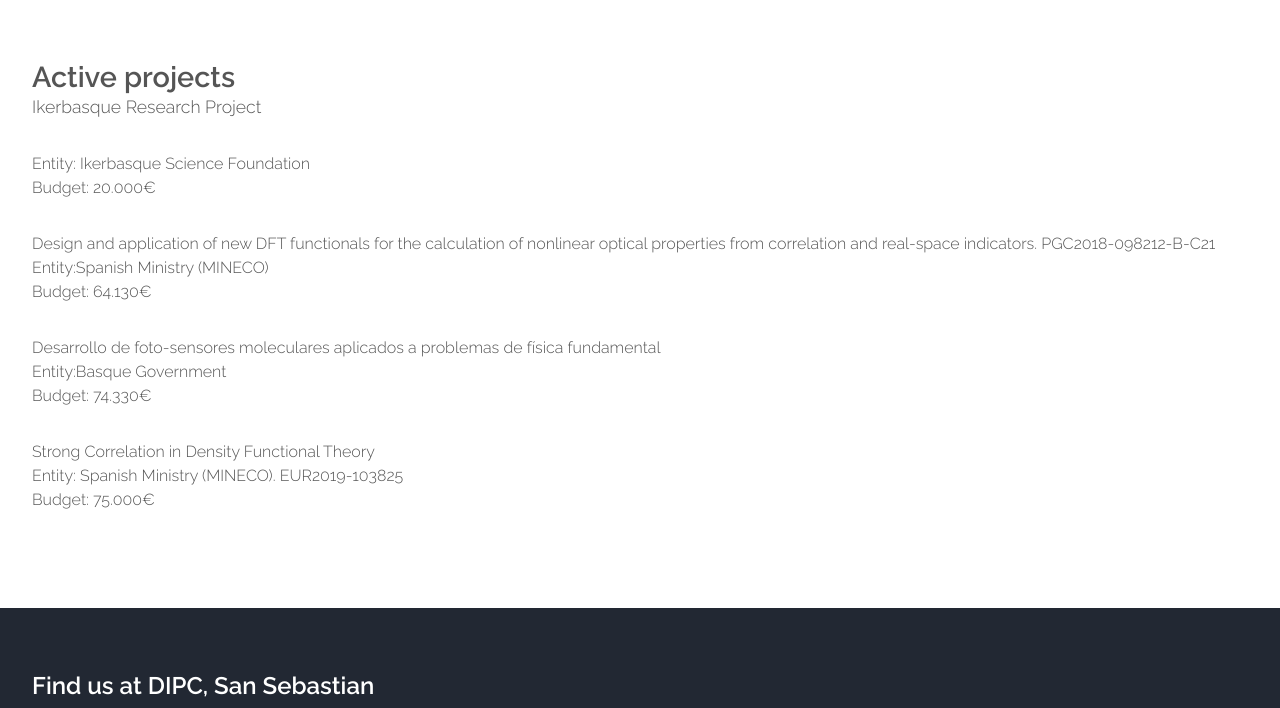
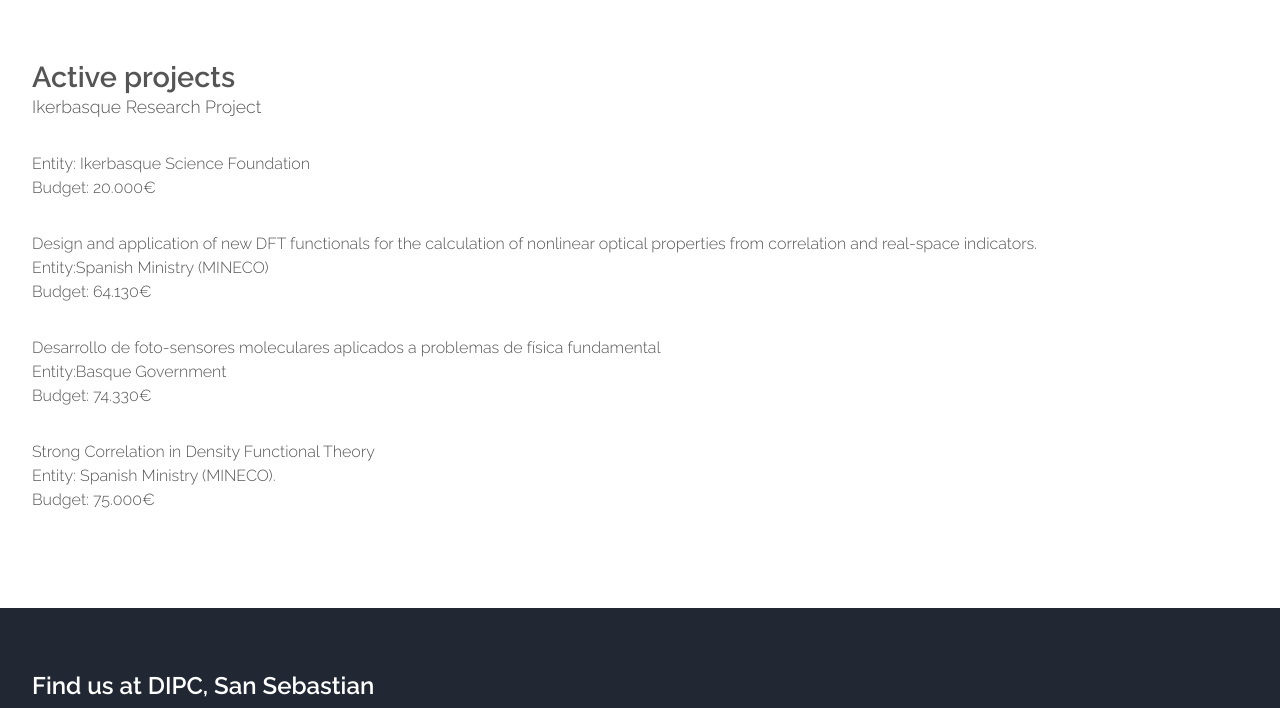
Before and after one commit to old-jekyll-templates/Horizons-Jekyll-Theme, a Jekyll site: the page built from fundings.html, in a window 1280 px wide and 900 px high, cut to the strip 192-900 px from the top of the window. Built offline with Jekyll 4.4.1, drawn with Linux system fonts in a browser that asks for light colours.

Commit message:
Update fundings.html

```diff
--- a/fundings.html
+++ b/fundings.html
@@ -17,14 +17,14 @@ layout: main
 						</header>
 						<p>Entity: Ikerbasque Science Foundation <br />
 							Budget: 20.000€ </p>
-						<span class="byline"> Design and application of new DFT functionals for the calculation of nonlinear optical properties from correlation and real-space indicators. PGC2018-098212-B-C21 </span>
+						<span class="byline"> Design and application of new DFT functionals for the calculation of nonlinear optical properties from correlation and real-space indicators. </span>
 						</header>
 						<p>Entity:Spanish Ministry (MINECO) <br /> Budget: 64.130€ </p>
 					<span class="byline">Desarrollo de foto-sensores moleculares aplicados a problemas de física fundamental</span>
 						</header>
 						<p>Entity:Basque Government <br /> Budget: 74.330€ </p>						<span class="byline">Strong Correlation in Density Functional Theory</span>
 						</header>
-						<p>Entity: Spanish Ministry (MINECO). EUR2019-103825 <br />  Budget: 75.000€ </p>
+						<p>Entity: Spanish Ministry (MINECO). <br />  Budget: 75.000€ </p>
 
 					</section>
 				</div>
```
